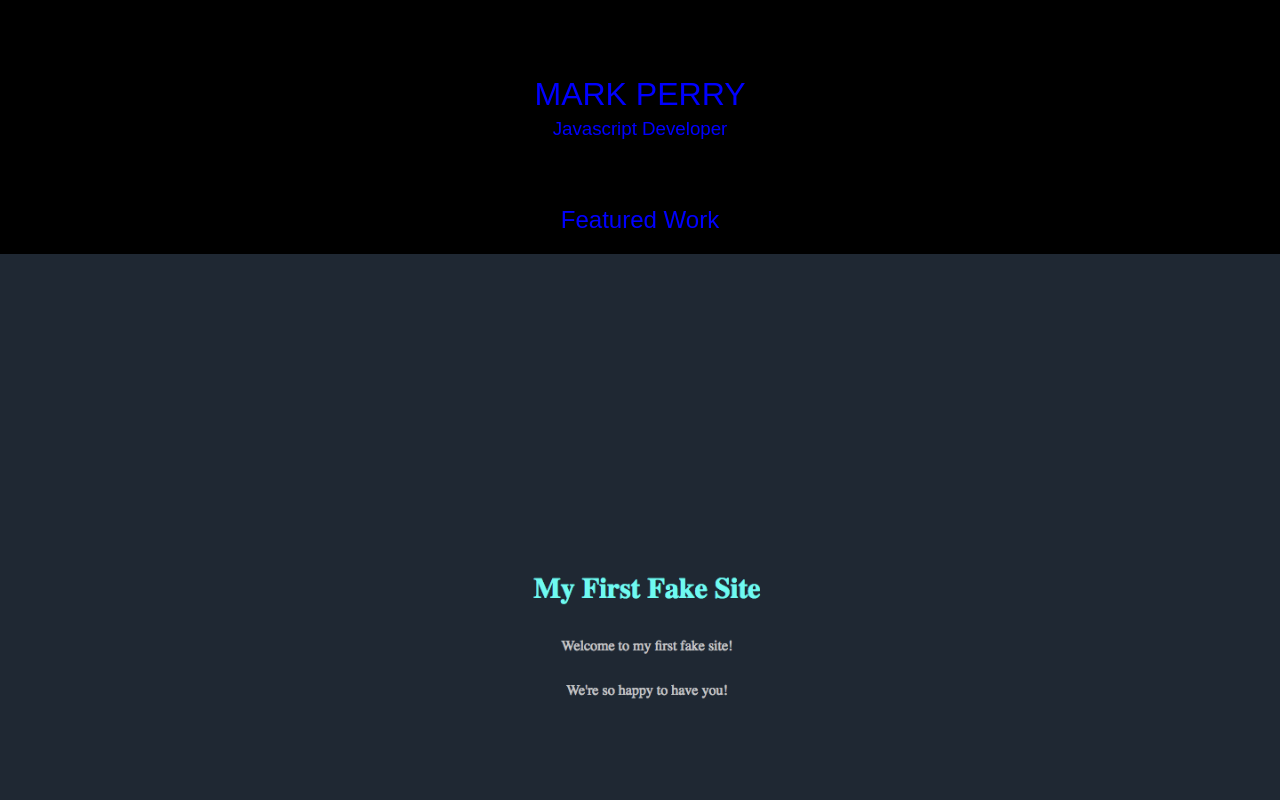
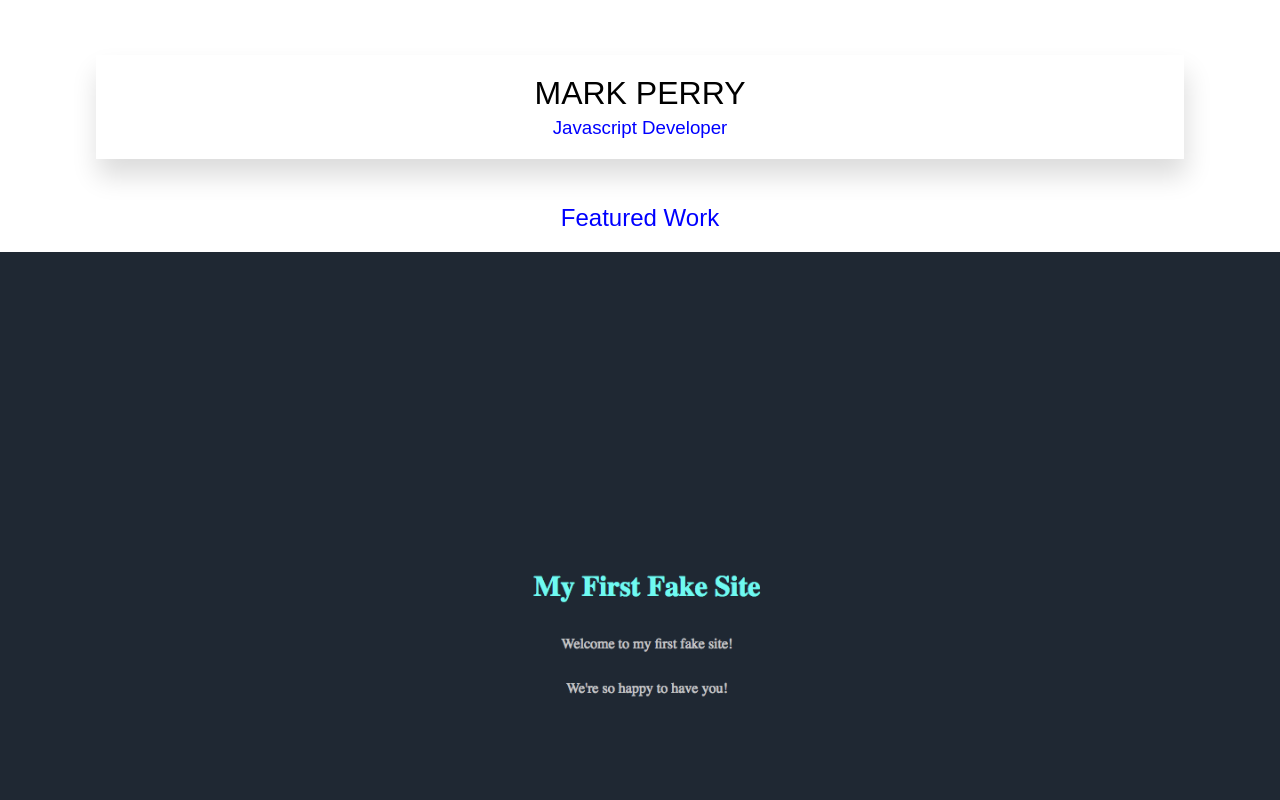
Before and after one commit to pangperry/portfolio_site, a plain HTML site: page index.html in a window 1280 px wide. Shown: the top 800 px of the page. Drawn offline with Linux system fonts and the light colour scheme.

Commit message:
add colors and shadow

```diff
--- a/css/styles.css
+++ b/css/styles.css
@@ -10,7 +10,7 @@ body {
   -webkit-font-smoothing: antialiased;
   -moz-osx-font-smoothing: grayscale;
   font-kerning: auto;
-  background: #000;
+  background: #fff;
   color: blue;
 }
 
@@ -26,16 +26,18 @@ html {
 }
 
 header {
-  /* margin: 55px 25px 45px 25px; */
-  width: 80%;
+  width: 85%;
+  background: #fff;
+  -webkit-box-shadow: 2px 17px 25px rgb(220, 220, 220);
+  /* -moz-box-shadow:  1px 7px 25px rgb(0,0,0); */
   margin: 55px auto 45px auto;
   padding: 20px;
   text-align: center;
-  border: 1px solid black;
 }
 
-h1 {
+header h1 {
   text-transform: uppercase;
+  color: black;
   margin-bottom: 5px;
 }
 h1, h2 {
--- a/index.html
+++ b/index.html
@@ -28,16 +28,16 @@
       <h2>Featured Work</h2>
       <div class='works'>
           <div class='site site1'>
-            <img src="./images/fake_site1.png" alt="a fake site">
+            <img src="./images/fake_site1.png" alt="a fake site" href="#">
             <h4 class="description">Site 1 Name</h4>
             <p class="description">https://github.com/pangperry/myfirstfakesite</p>
           </div>
           <div class='site site2'></div>
-            <img src="./images/fake_site2.png" alt="a fake site">
+            <img src="./images/fake_site2.png" alt="a fake site" href="#">
           <h4 class="description">Site 2 Name</h4>
           <p class="description">https://github.com/pangperry/mysecondfakesite</p>
           <div class='site site3'></div>
-            <img src="./images/fake_site3.png" alt="a fake site">
+            <img src="./images/fake_site3.png" alt="a fake site" href="#">
           <h4 class="description">Site 3 Name</h4>
           <p class="description">https://github.com/pangperry/mythirdfakesite</p>
       </div>
```
